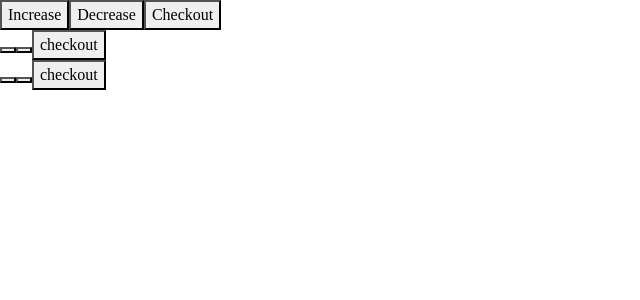
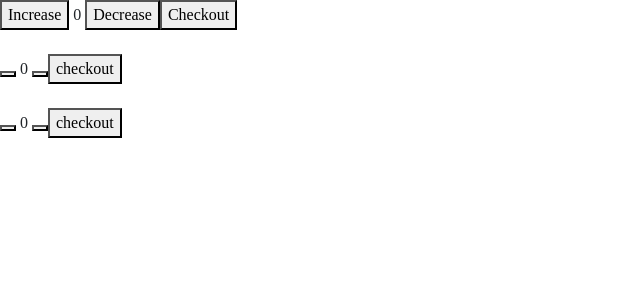
Before and after one commit to CodeLabs-Students/CL-Group-C, an Angular app in the folder sprinkle-sprite/: page / in a window 1280 px wide. Shown: the top 300 px of the page, without its empty margins (0-640 px from the left). Built offline with nearby package versions, Linux system fonts and the light colour scheme.

Commit message:
was trying to figure out how to show cards without material

```diff
--- a/sprinkle-sprite/src/app/layout/main/mainbody/pov/menu/menu.component.html
+++ b/sprinkle-sprite/src/app/layout/main/mainbody/pov/menu/menu.component.html
@@ -1,17 +1,20 @@
 <div>
   <button (click)="increase()">Increase</button>
+  {{count}}
   <button (click)="decrease()">Decrease</button>
   <button>Checkout</button>
 </div>
-
+<br>
 <div>
   <button (click)='increase()'></button>
+  {{count}}
   <button (click)='decrease()'></button>
   <button>checkout</button>
 </div>
-
+<br>
 <div>
   <button (click)='increase()'></button>
+  {{count}}
   <button (click)='decrease()'></button>
   <button>checkout</button>
 </div>
--- a/sprinkle-sprite/src/app/layout/main/mainbody/pov/menu/menu.component.ts
+++ b/sprinkle-sprite/src/app/layout/main/mainbody/pov/menu/menu.component.ts
@@ -8,6 +8,10 @@ import { Component } from '@angular/core';
 })
 
 export class MenuComponent {
+
+  Flavors: string = '';
+  id!: number;
+
   count: number = 0;
 
   increase() {
```
